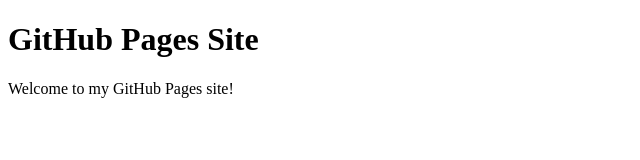
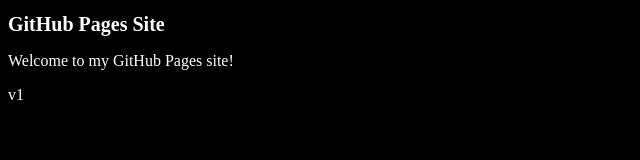
Before and after one commit to ChristianP5/git-practice-repo, a plain HTML site: page docs/index.html in a window 1280 px wide. Shown: the whole page, without its empty margins (0-640 px from the left). Drawn offline with Linux system fonts and the light colour scheme; files that its build step writes are made by us from their sources; the site is published under a folder, as on GitHub Pages, so addresses that start at the root find nothing.

Commit message:
Added Version Indicator

```diff
--- a/docs/index.html
+++ b/docs/index.html
@@ -4,10 +4,11 @@
     <meta charset="UTF-8">
     <meta name="viewport" content="width=device-width, initial-scale=1.0">
     <title>GitHub Pages Site</title>
-    <link rel="stylesheet" href="/styles/index.css">
+    <link rel="stylesheet" href="styles/index.css">
 </head>
 <body>
     <h1>GitHub Pages Site</h1>
     <p>Welcome to my GitHub Pages site!</p>
+    <p>v1</p>
 </body>
 </html>
```
